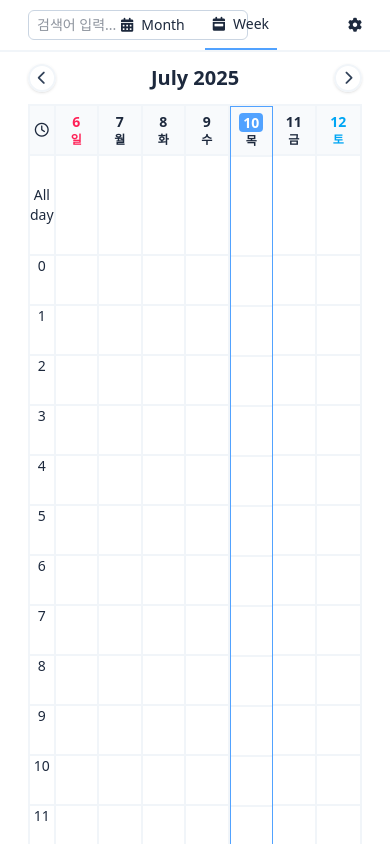
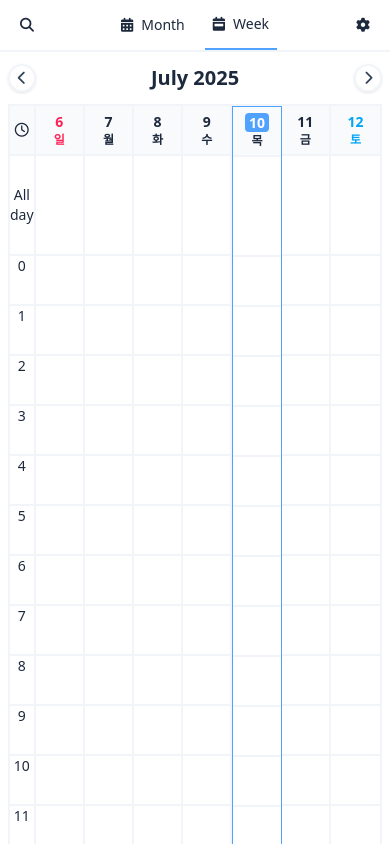
Before and after one commit to Alchernix/schedule-management-app, a React (Vite) app: page / in a window 390 px wide. Both pictures are taken after a click on the item "Week". Built offline with nearby package versions, Linux system fonts and the light colour scheme.

Commit message:
모바일 사용 개선2

```diff
--- a/src/components/Calendar.tsx
+++ b/src/components/Calendar.tsx
@@ -15,7 +15,7 @@ import CalendarHeader from "./CalendarHeader";
 
 export default function Calendar() {
   return (
-    <main className="flex flex-col h-full px-7 pb-2">
+    <main className="flex flex-col h-full px-2 pb-2 md:px-7">
       <CalendarHeader />
       <div className="flex flex-1 flex-col border-2 border-slate-100">
         <CalendarDays />
--- a/src/components/Header.tsx
+++ b/src/components/Header.tsx
@@ -2,12 +2,15 @@ import { useViewStore } from "../store/ViewStore";
 
 export default function Header() {
   return (
-    <header className="grid grid-cols-3 items-center px-7 h-13 border-b-2 border-slate-100">
+    <header className="grid grid-cols-3 items-center px-5 md:px-7 h-13 border-b-2 border-slate-100">
       <input
-        className="border border-slate-300 rounded-md px-2 py-1 col-start-1 justify-self-start"
+        className="border border-slate-300 rounded-md px-2 py-1 col-start-1 justify-self-start hidden md:block"
         type="text"
         placeholder="검색어 입력..."
       />
+      <button className="cursor-pointer md:hidden justify-self-start">
+        <i className="fa-solid fa-magnifying-glass"></i>
+      </button>
       <menu className="h-full flex gap-3 col-start-2 justify-self-center">
         <MenuItem
           label="Month"
--- a/src/components/WeekView.tsx
+++ b/src/components/WeekView.tsx
@@ -24,10 +24,10 @@ export default function WeekView() {
   }
 
   return (
-    <main className="flex flex-col h-full px-7 pb-2 overflow-y-scroll">
+    <main className="flex flex-col h-full px-2 md:px-7 pb-2 overflow-y-scroll">
       <CalendarHeader />
       <div className="flex flex-1 flex-col border-2 border-slate-100">
-        <div className="grid [grid-template-columns:0.3fr_repeat(7,_1fr)] text-center divide-x-2 divide-slate-100 border-b-2 border-b-slate-100">
+        <div className="grid [grid-template-columns:0.3fr_repeat(7,_minmax(0,_1fr))] text-center divide-x-2 divide-slate-100 border-b-2 border-b-slate-100">
           <TimeRow times={times} />
           {["일", "월", "화", "수", "목", "금", "토"].map((day, idx) => {
             const date = days[idx];
@@ -71,7 +71,7 @@ function DayRow({ times, day, date }: DayRowsProps) {
     useMobileSidebarStore.use.handleToggleSidebarOpen();
 
   let classes =
-    "font-bold bg-slate-50 flex flex-col items-center justify-center";
+    "font-bold bg-slate-50 flex flex-col items-center justify-center min-w-0";
   if (day === "일") {
     classes += " text-rose-500";
   } else if (day === "토") {
@@ -84,7 +84,7 @@ function DayRow({ times, day, date }: DayRowsProps) {
         onChangeDate(date);
         handleToggleSidebarOpen();
       }}
-      className={`relative grid [grid-template-rows:50px_100px_repeat(24,_50px)] divide-y-2 divide-slate-100 text-center cursor-pointer ${
+      className={`min-w-0 relative grid [grid-template-rows:50px_100px_repeat(24,_50px)] divide-y-2 divide-slate-100 text-center cursor-pointer ${
         isSameDay(date, currentDate) ? "border border-blue-400" : ""
       }`}
     >
@@ -102,7 +102,7 @@ function DayRow({ times, day, date }: DayRowsProps) {
       </div>
       <AllDaySchedules date={date} />
       {times.map((time) => (
-        <div key={time}></div>
+        <div key={time} className="min-w-0"></div>
       ))}
       <TimeSchedules date={date} />
     </div>
@@ -121,13 +121,15 @@ function AllDaySchedules({ date }: { date: Date }) {
   );
 
   return (
-    <div className={"flex flex-col gap-0.5"}>
+    <div className={"flex flex-col gap-0.5 overflow-hidden min-w-0"}>
       {AllDaySchedulules.slice(0, 3).map((schedule) => (
         <div
           key={schedule.id}
-          className={`flex-1 flex justify-center items-center bg-${schedule.color} text-white rounded-sm truncate`}
+          className={`flex-1 flex items-center justify-center bg-${schedule.color} text-white rounded-sm w-full min-w-0`}
         >
-          {schedule.title}
+          <span className="truncate min-w-0 px-1 text-white text-left">
+            {schedule.title}
+          </span>
         </div>
       ))}
       {AllDaySchedulules.length > 3 && (
@@ -181,7 +183,9 @@ function TimeSchedules({ date }: TimeSchedulesProps) {
             )}px`,
           }}
         >
-          {schedule.title}
+          <span className="truncate min-w-0 px-1 text-white text-left">
+            {schedule.title}
+          </span>
         </div>
       ))}
     </>
```
